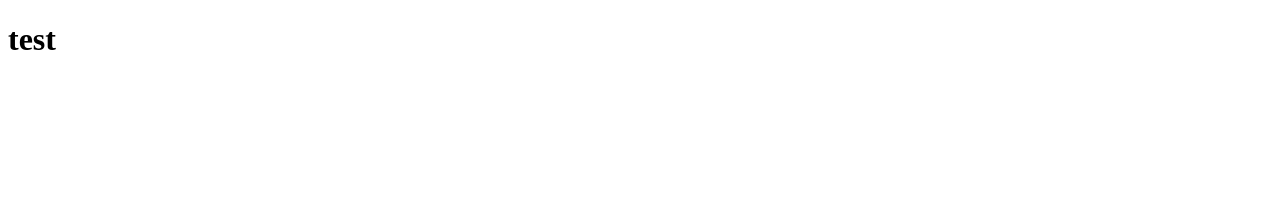
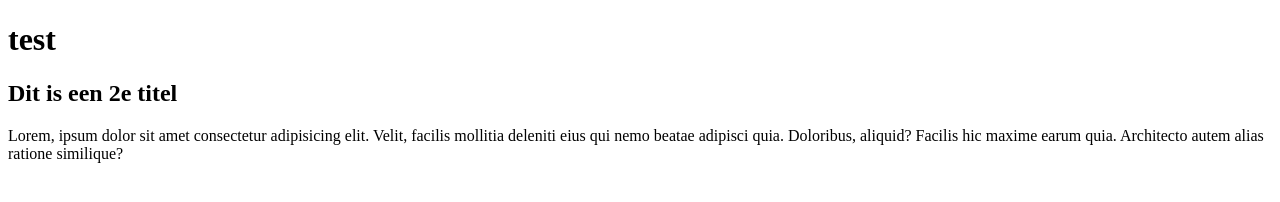
Before and after one commit to verhulstd/testgit, a plain HTML site: page index.html in a window 1280 px wide. Drawn offline with Linux system fonts and the light colour scheme.

Commit message:
paragraaf toegevoegd

```diff
--- a/index.html
+++ b/index.html
@@ -8,5 +8,11 @@
   </head>
   <body>
     <h1>test</h1>
+    <h2>Dit is een 2e titel</h2>
+    <p>
+      Lorem, ipsum dolor sit amet consectetur adipisicing elit. Velit, facilis
+      mollitia deleniti eius qui nemo beatae adipisci quia. Doloribus, aliquid?
+      Facilis hic maxime earum quia. Architecto autem alias ratione similique?
+    </p>
   </body>
 </html>
```
